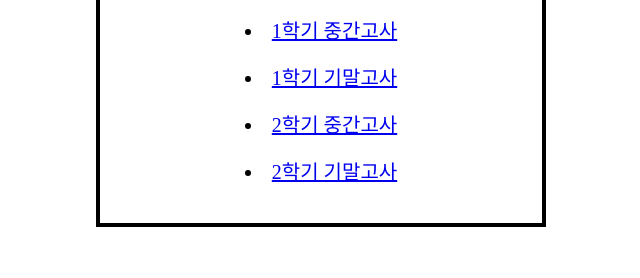
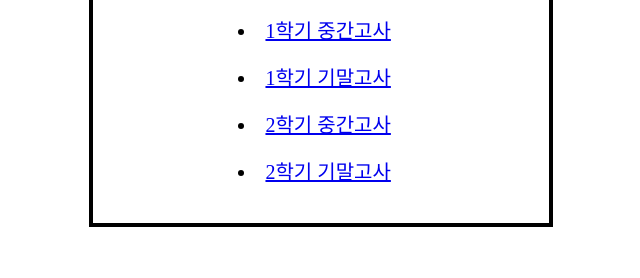
Before and after one commit to djfklobster/djfklobster1, a plain HTML site: page index.html in a window 1280 px wide. Shown: the part 245-523 px from the top of the page, without its empty margins (319-959 px from the left). Drawn offline with Linux system fonts and the light colour scheme.

Commit message:
Add files via upload

```diff
--- a/style.css
+++ b/style.css
@@ -24,5 +24,5 @@ li{
     padding-bottom: 3%;
     width: 35%;
     margin: auto;
-
+    padding-right: 1%;
 }
```
